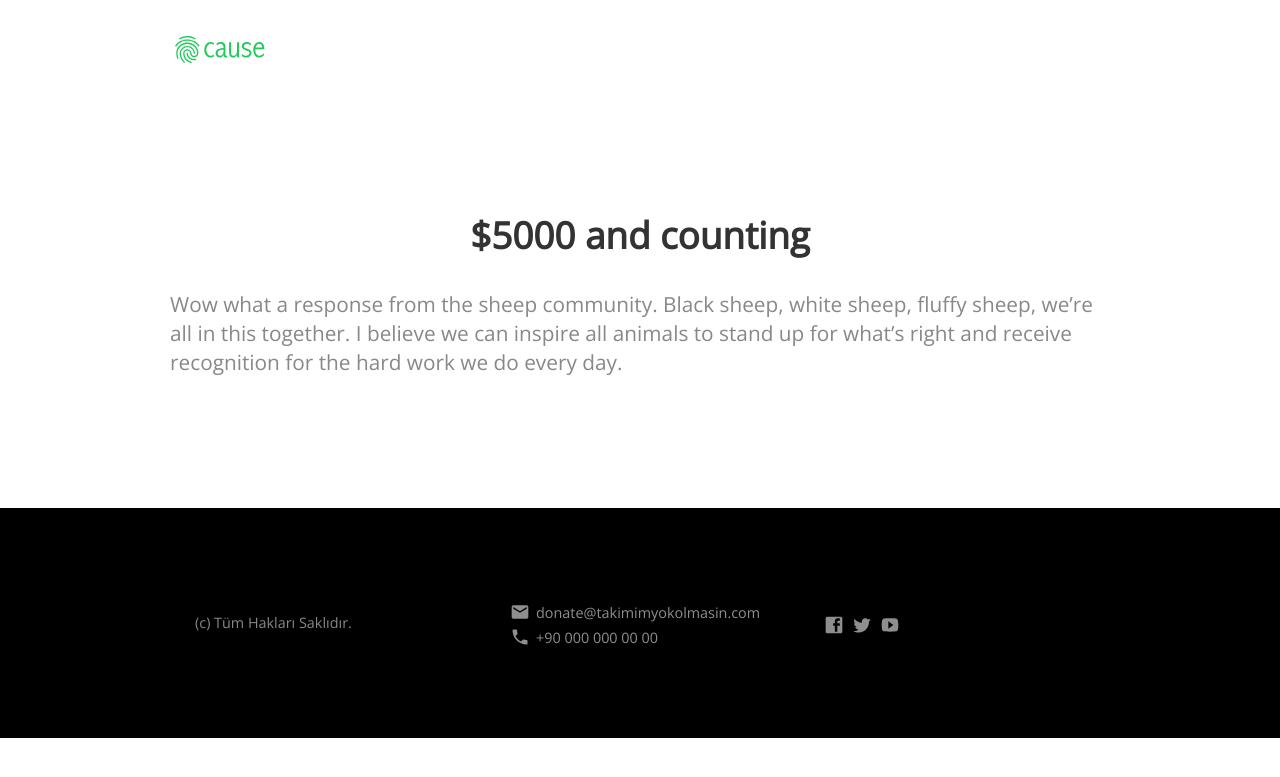
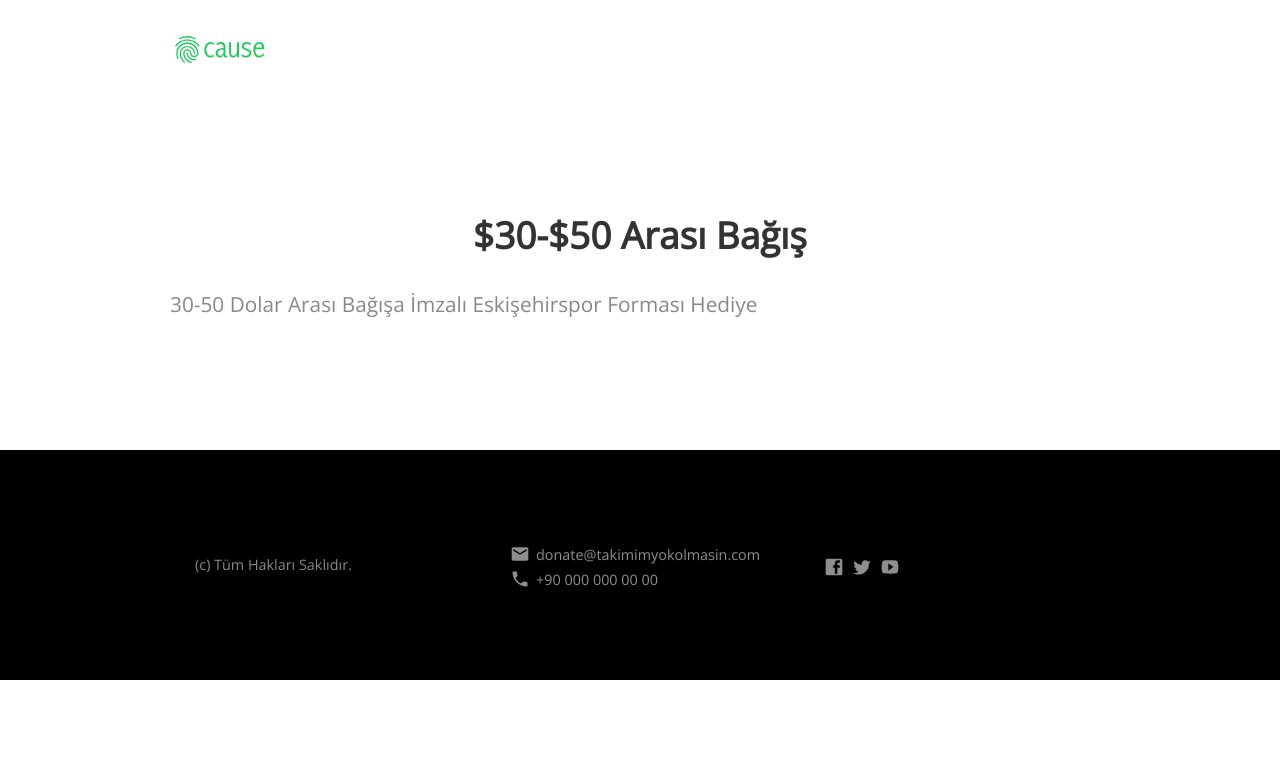
Before and after one commit to eskisehirsporyokolmasin/eskisehirsporyokolmasin.github.io, a Jekyll site: the page built from _posts/2016-11-05-5000.md, in a window 1280 px wide. Shown: the top 777 px of the page. Built offline with Jekyll 4.4.1, drawn with Linux system fonts in a browser that asks for light colours; nearby versions of some CDN libraries.

Commit message:
Update 2016-11-05-5000.md

```diff
--- a/_posts/2016-11-05-5000.md
+++ b/_posts/2016-11-05-5000.md
@@ -1,7 +1,7 @@
 ---
-title: $5000 and counting
+title: $30-$50 Arası Bağış
 author_staff_member: wooly-mcbaa
 date: 2016-11-05
 featured_image:  https://unsplash.it/570/400?image=1018
 ---
-Wow what a response from the sheep community. Black sheep, white sheep, fluffy sheep, we're all in this together. I believe we can inspire all animals to stand up for what's right and receive recognition for the hard work we do every day.
+30-50 Dolar Arası Bağışa İmzalı Eskişehirspor Forması Hediye
```
